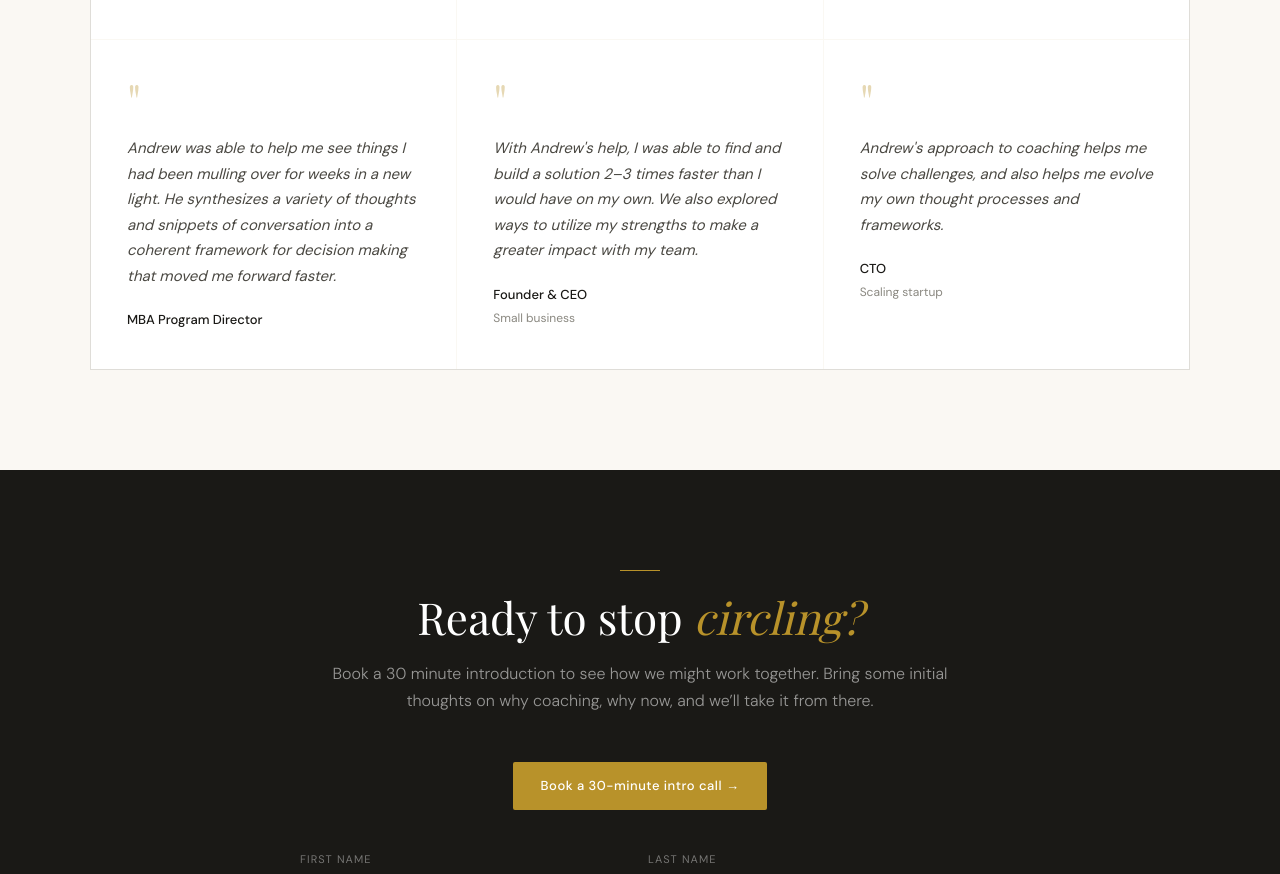
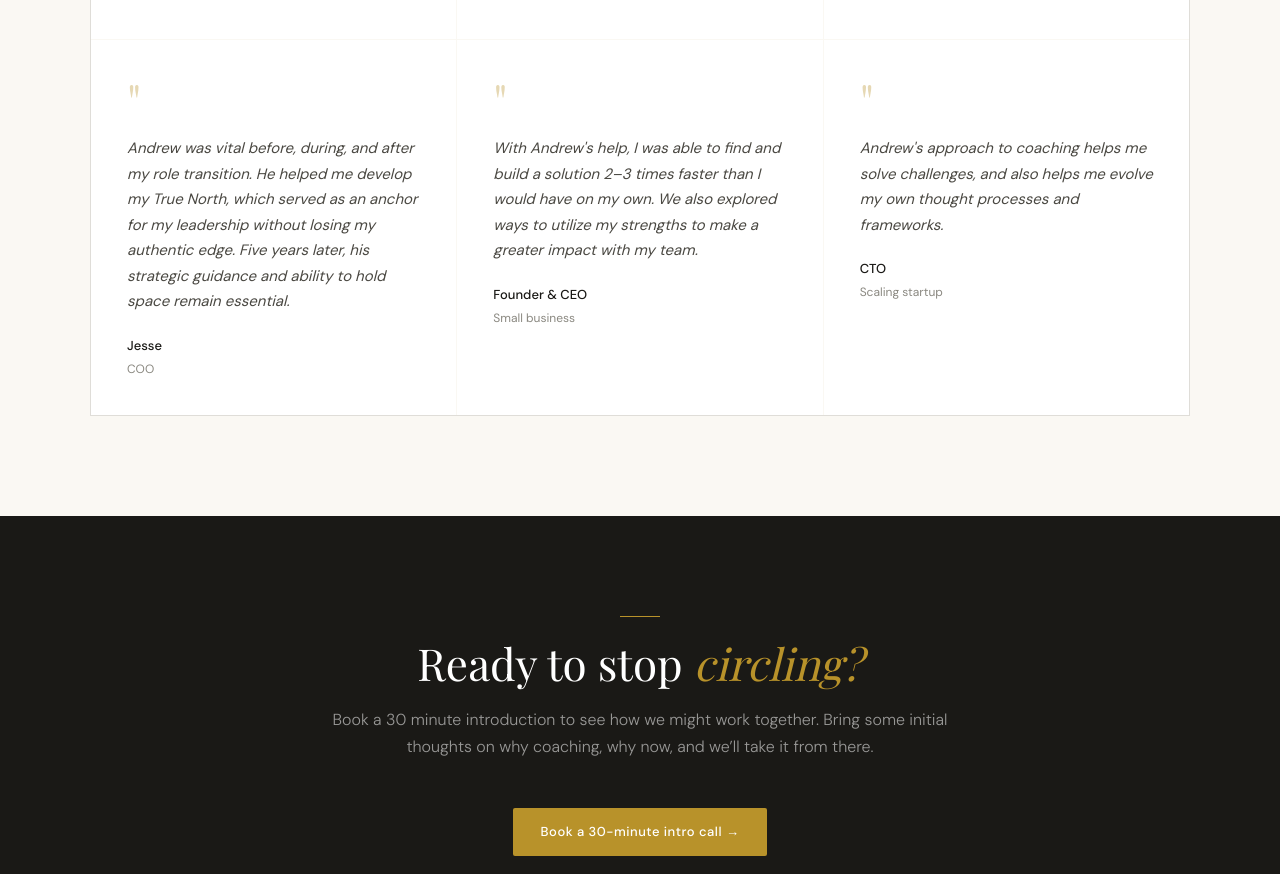
Before and after one commit to mightybrent/Rockwell-Fellowship, a Next.js app: page / in a window 1280 px wide. Shown: the part 5760-6634 px from the top of the page. Built offline with nearby package versions, Linux system fonts and the light colour scheme; a web font is replaced by a local one.

Commit message:
Replace MBA Program Director testimonial with Jesse COO testimonial

```diff
--- a/src/app/page.js
+++ b/src/app/page.js
@@ -206,8 +206,8 @@ export default function Page() {
             </div>
             <div className="testimonial-card">
               <div className="testimonial-quote-mark">"</div>
-              <p className="testimonial-text">Andrew was able to help me see things I had been mulling over for weeks in a new light. He synthesizes a variety of thoughts and snippets of conversation into a coherent framework for decision making that moved me forward faster.</p>
-              <p className="testimonial-attr">MBA Program Director</p><p className="testimonial-role"></p>
+              <p className="testimonial-text">Andrew was vital before, during, and after my role transition. He helped me develop my True North, which served as an anchor for my leadership without losing my authentic edge. Five years later, his strategic guidance and ability to hold space remain essential.</p>
+              <p className="testimonial-attr">Jesse</p><p className="testimonial-role">COO</p>
             </div>
             <div className="testimonial-card">
               <div className="testimonial-quote-mark">"</div>
```
